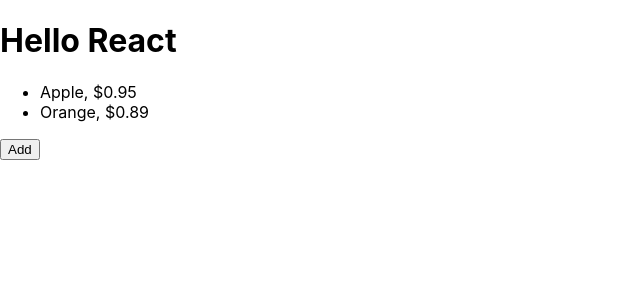
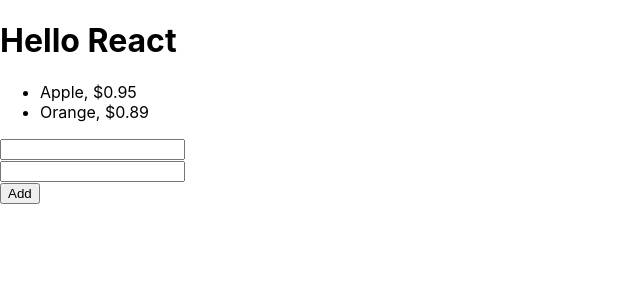
Before and after one commit to JoySiang/ReactTuto, a React (Create React App) app: page / in a window 1280 px wide. Shown: the top 300 px of the page, without its empty margins (0-640 px from the left). Built offline with nearby package versions, Linux system fonts and the light colour scheme.

Commit message:
feat: input

```diff
--- a/src/App.js
+++ b/src/App.js
@@ -16,12 +16,19 @@
       {id:2, name:'Orange', price:0.89},
     ]
   }
+
+  nameRef = React.createRef();
+  priceRef = React.createRef();
+
   add = ()=>{
     let id = this.state.items.length + 1;
+    let name = this.nameRef.current.value;
+    let price = this.priceRef.current.value;
+
     this.setState({
       items: [
           ...this.state.items,
-          {id, name:`Item ${id}`, price: 0.01*id}
+          {id, name, price }
       ]
     });
   }
@@ -36,6 +43,8 @@
           )
         })}
       </ul>
+      <input type="text" ref={this.nameRef} /><br />
+      <input type="text" ref={this.priceRef} /><br />
       <button onClick={this.add}>Add</button>
     </div>
     );
```
